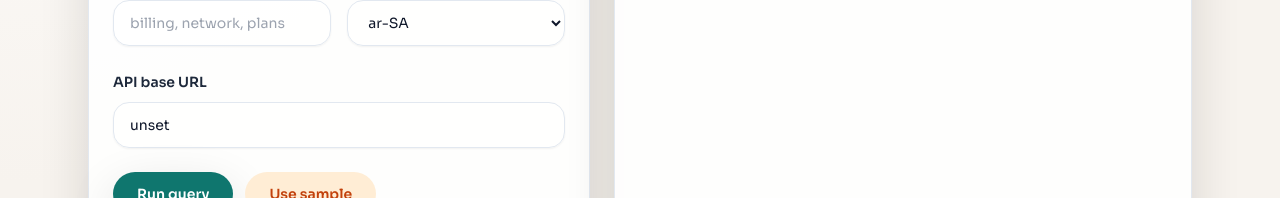
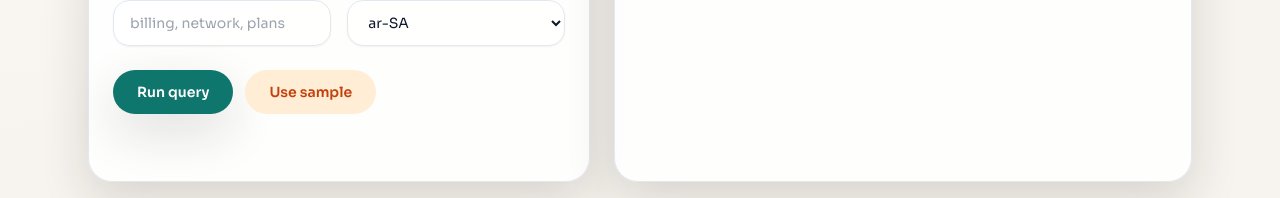
Before and after one commit to raheb77/etisalat_agent, a React (Vite) app in the folder frontend/: page / in a window 1280 px wide. Shown: the part 506-704 px from the top of the page. Built offline with nearby package versions, Linux system fonts and the light colour scheme; no server answers.

Commit message:
fix: align query contract

```diff
--- a/frontend/src/App.tsx
+++ b/frontend/src/App.tsx
@@ -13,29 +13,17 @@ export function App() {
   const [question, setQuestion] = useState("");
   const [categoryHint, setCategoryHint] = useState("");
   const [locale, setLocale] = useState("ar-SA");
-  const [apiBaseInput, setApiBaseInput] = useState(
-    () => localStorage.getItem("csr_api_base") ?? API_BASE
-  );
   const [backendStatus, setBackendStatus] = useState("Checking...");
   const [formError, setFormError] = useState<string | null>(null);
 
-  const resolvedApiBase = useMemo(
-    () => apiBaseInput.trim() || API_BASE,
-    [apiBaseInput]
-  );
-
-  const { state, runQuery } = useQuery(resolvedApiBase);
-
-  useEffect(() => {
-    localStorage.setItem("csr_api_base", resolvedApiBase);
-  }, [resolvedApiBase]);
+  const { state, runQuery } = useQuery();
 
   useEffect(() => {
     let active = true;
 
     const pingBackend = async () => {
       try {
-        const response = await fetch(`${resolvedApiBase}/health`);
+        const response = await fetch(`${API_BASE}/health`);
         if (!active) return;
         setBackendStatus(response.ok ? "Online" : "Degraded");
       } catch (error) {
@@ -50,7 +38,7 @@ export function App() {
     return () => {
       active = false;
     };
-  }, [resolvedApiBase]);
+  }, []);
 
   const handleSubmit = async () => {
     if (!question.trim()) {
@@ -137,12 +125,9 @@ export function App() {
               question={question}
               categoryHint={categoryHint}
               locale={locale}
-              apiBase={apiBaseInput}
-              apiPlaceholder={API_BASE}
               onQuestionChange={setQuestion}
               onCategoryHintChange={setCategoryHint}
               onLocaleChange={setLocale}
-              onApiBaseChange={(value) => setApiBaseInput(value)}
               onSubmit={handleSubmit}
               onSample={() => {
                 setQuestion(SAMPLE_QUESTION);
--- a/frontend/src/components/QueryForm.tsx
+++ b/frontend/src/components/QueryForm.tsx
@@ -6,12 +6,9 @@ type QueryFormProps = {
   question: string;
   categoryHint: string;
   locale: string;
-  apiBase: string;
-  apiPlaceholder: string;
   onQuestionChange: (value: string) => void;
   onCategoryHintChange: (value: string) => void;
   onLocaleChange: (value: string) => void;
-  onApiBaseChange: (value: string) => void;
   onSubmit: () => void;
   onSample: () => void;
   isLoading: boolean;
@@ -30,12 +27,9 @@ export function QueryForm({
   question,
   categoryHint,
   locale,
-  apiBase,
-  apiPlaceholder,
   onQuestionChange,
   onCategoryHintChange,
   onLocaleChange,
-  onApiBaseChange,
   onSubmit,
   onSample,
   isLoading,
@@ -106,21 +100,6 @@ export function QueryForm({
         </div>
       </div>
 
-      <div className="space-y-2">
-        <label className="text-sm font-semibold text-slate-800" htmlFor="apiBase">
-          API base URL
-        </label>
-        <input
-          id="apiBase"
-          name="apiBase"
-          type="url"
-          className="w-full rounded-2xl border border-slate-200 bg-white/80 px-4 py-3 text-sm shadow-sm outline-none transition focus:border-teal-500 focus:ring-4 focus:ring-teal-200"
-          placeholder={apiPlaceholder}
-          value={apiBase}
-          onChange={(event) => onApiBaseChange(event.target.value)}
-        />
-      </div>
-
       <div className="flex flex-wrap gap-3">
         <button
           type="submit"
--- a/frontend/src/config/api.ts
+++ b/frontend/src/config/api.ts
@@ -1,11 +1,31 @@
 export const API_BASE =
   import.meta.env.VITE_API_BASE ?? "http://127.0.0.1:8001";
 
-export async function queryAgent(message: string, signal?: AbortSignal) {
+type QueryAgentParams = {
+  question: string;
+  locale?: string;
+  channel?: string;
+  category_hint?: string;
+};
+
+export async function queryAgent(
+  params: QueryAgentParams,
+  signal?: AbortSignal
+) {
+  const { question, category_hint } = params;
+  const locale = params.locale ?? "ar-SA";
+  const channel = params.channel ?? "csr_ui";
+  const body = {
+    question,
+    locale,
+    channel,
+    ...(category_hint ? { category_hint } : {}),
+  };
+
   const response = await fetch(`${API_BASE}/query`, {
     method: "POST",
     headers: { "Content-Type": "application/json" },
-    body: JSON.stringify({ message }),
+    body: JSON.stringify(body),
     signal,
   });
 
--- a/frontend/src/hooks/useChat.ts
+++ b/frontend/src/hooks/useChat.ts
@@ -61,7 +61,11 @@ export function useChat(): UseChatResult {
       setIsLoading(true);
 
       try {
-        const data = (await queryAgent(trimmed)) as QueryResponse;
+        const data = (await queryAgent({
+          question: trimmed,
+          locale: "ar-SA",
+          channel: "csr_ui",
+        })) as QueryResponse;
         updateLastAssistantMessage({
           content: data.answer ?? "",
           status: "done",
--- a/frontend/src/hooks/useQuery.ts
+++ b/frontend/src/hooks/useQuery.ts
@@ -1,6 +1,6 @@
 import { useCallback, useState } from "react";
 
-import { API_BASE } from "../config/api";
+import { queryAgent } from "../config/api";
 import type { QueryRequest, QueryResponse } from "../types/query";
 
 export type QueryStatus = "idle" | "loading" | "success" | "error";
@@ -17,7 +17,7 @@ const initialState: QueryState = {
   error: null,
 };
 
-export function useQuery(apiBase: string) {
+export function useQuery() {
   const [state, setState] = useState<QueryState>(initialState);
 
   const runQuery = useCallback(
@@ -25,19 +25,7 @@ export function useQuery(apiBase: string) {
       setState({ status: "loading", data: null, error: null });
 
       try {
-        const resolvedBase = apiBase.trim() || API_BASE;
-        const response = await fetch(`${resolvedBase}/query`, {
-          method: "POST",
-          headers: { "Content-Type": "application/json" },
-          body: JSON.stringify(payload),
-        });
-
-        if (!response.ok) {
-          const message = await response.text();
-          throw new Error(message || `Request failed (${response.status}).`);
-        }
-
-        const data = (await response.json()) as QueryResponse;
+        const data = (await queryAgent(payload)) as QueryResponse;
         setState({ status: "success", data, error: null });
         return data;
       } catch (error) {
@@ -47,7 +35,7 @@ export function useQuery(apiBase: string) {
         return null;
       }
     },
-    [apiBase]
+    []
   );
 
   const reset = useCallback(() => {
```
